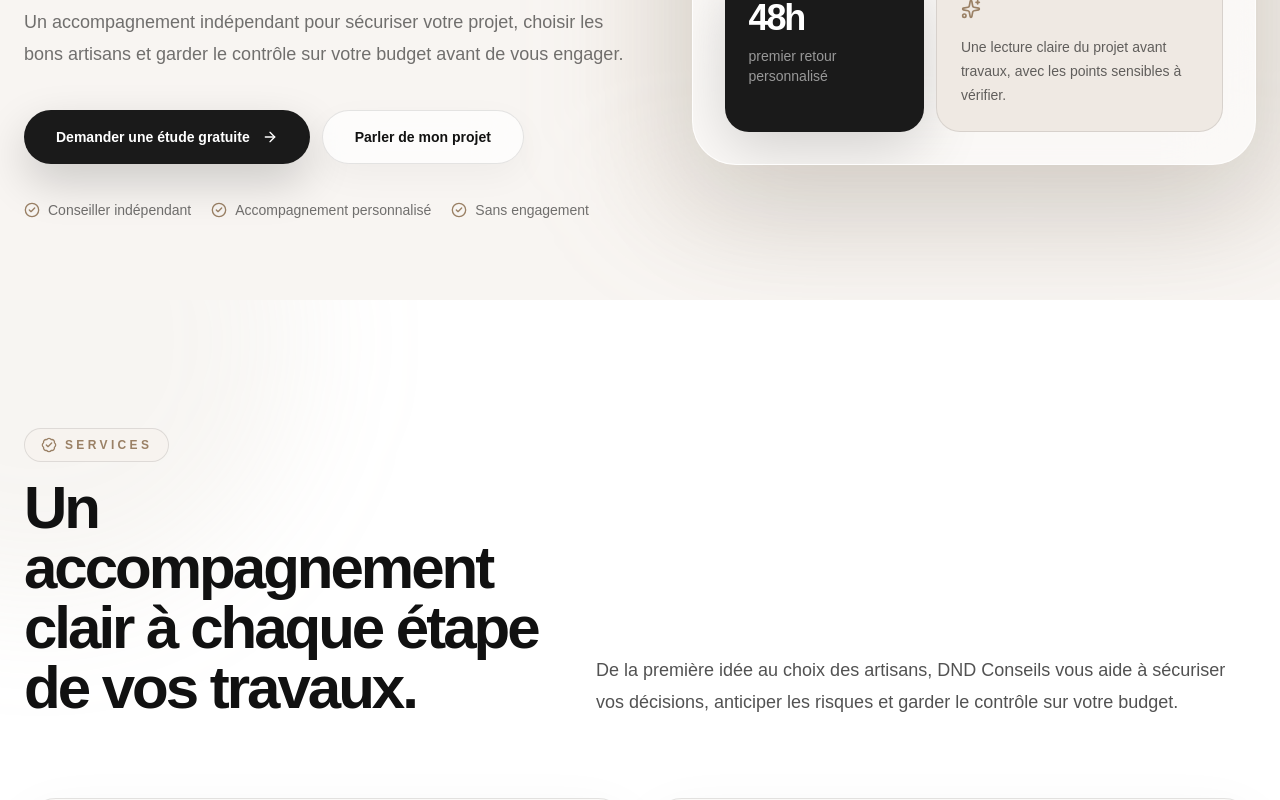
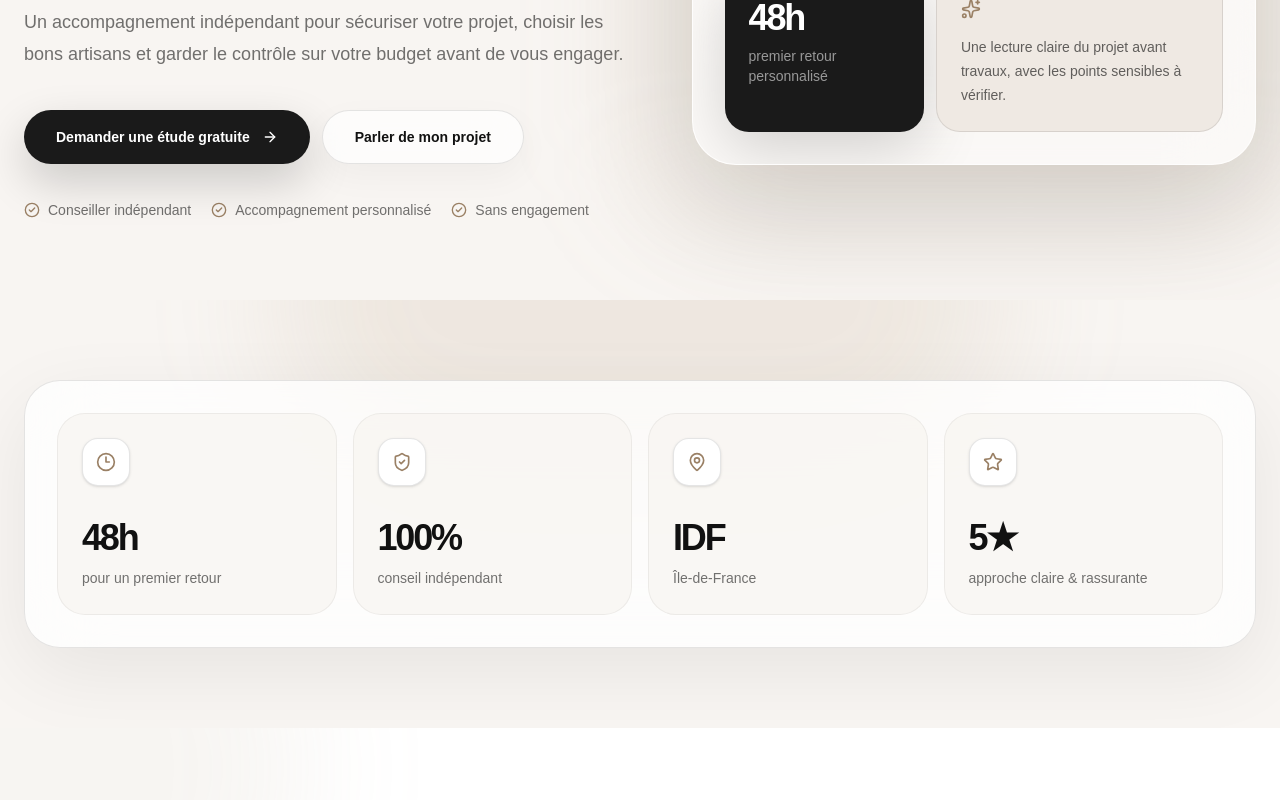
Before and after one commit to markyuna/dnd-conseils, a Next.js app: page / in a window 1280 px wide. Shown: the part 755-1555 px from the top of the page. Built offline with nearby package versions, Linux system fonts and the light colour scheme.

Commit message:
feat: upgrade contact section

```diff
--- a/src/app/a-propos/page.tsx
+++ b/src/app/a-propos/page.tsx
@@ -48,7 +48,7 @@ const values = [
 export default function AboutPage() {
   return (
     <>
-      <Navbar variant="minimal" />
+      <Navbar variant="default" />
 
       <main className="overflow-hidden bg-[#f6f2ee] text-[#171411]">
         {/* HERO */}
--- a/src/app/page.tsx
+++ b/src/app/page.tsx
@@ -8,12 +8,14 @@ import TestimonialsSection from "@/components/TestimonialsSection";
 import FinalCtaSection from "@/components/FinalCtaSection";
 import ContactSection from "@/components/ContactSection";
 import IncludedSection from "@/components/IncludedSection";
+import TrustSection from "@/components/TrustSection";
 
 export default function Home() {
   return (
     <main>
       <Navbar />
       <HeroSection />
+      <TrustSection />
       <ServicesSection />
       <ProblemSolutionSection />
       <ProcessSection />
--- a/src/components/ContactSection.tsx
+++ b/src/components/ContactSection.tsx
@@ -1,28 +1,100 @@
 "use client";
+
+import { motion } from "framer-motion";
+import { ArrowRight } from "lucide-react";
 
 export default function ContactSection() {
   return (
-    <section id="contact" className="py-28 bg-white">
-      <div className="max-w-3xl mx-auto px-6 text-center">
+    <section
+      id="contact"
+      className="relative overflow-hidden bg-[#f6f2ee] py-32"
+    >
+      {/* GLOW BACKGROUNDS */}
+      <div className="absolute left-[-200px] top-[-200px] h-[420px] w-[420px] rounded-full bg-[#b49a7c]/20 blur-3xl" />
+      <div className="absolute bottom-[-200px] right-[-200px] h-[420px] w-[420px] rounded-full bg-black/10 blur-3xl" />
 
-        <h2 className="text-4xl font-semibold mb-6">
+      <div className="relative z-10 mx-auto max-w-5xl px-6">
+        {/* HEADER */}
+        <motion.div
+          initial={{ opacity: 0, y: 30 }}
+          whileInView={{ opacity: 1, y: 0 }}
+          transition={{ duration: 0.7 }}
+          viewport={{ once: true }}
+          className="mb-16 text-center"
+        >
+          <p className="mb-4 text-xs uppercase tracking-[0.3em] text-[#b49a7c]">
+            Contact
+          </p>
+
+          <h2 className="mx-auto max-w-2xl text-4xl font-semibold leading-tight md:text-5xl">
             Parlons de votre projet
           </h2>
 
-        <p className="text-neutral-600 mb-10">
-          Expliquez-nous votre besoin, nous revenons vers vous rapidement.
+          <p className="mx-auto mt-6 max-w-xl text-neutral-600">
+            Décrivez-nous votre besoin. Nous vous apportons une réponse claire,
+            structurée et adaptée sous 48h.
           </p>
+        </motion.div>
 
-        <form className="space-y-4 text-left">
-          <input placeholder="Nom" className="w-full p-3 border rounded-lg" />
-          <input placeholder="Email" className="w-full p-3 border rounded-lg" />
-          <textarea placeholder="Votre projet" className="w-full p-3 border rounded-lg" />
+        {/* CARD */}
+        <motion.div
+          initial={{ opacity: 0, y: 40 }}
+          whileInView={{ opacity: 1, y: 0 }}
+          transition={{ duration: 0.8 }}
+          viewport={{ once: true }}
+          className="relative grid gap-10 rounded-3xl border border-black/5 bg-white/70 p-8 shadow-xl backdrop-blur-xl md:grid-cols-2 md:p-12"
+        >
+          {/* LEFT SIDE (VALUE) */}
+          <div className="flex flex-col justify-between">
+            <div>
+              <h3 className="mb-4 text-2xl font-semibold">
+                Un accompagnement clair dès le départ
+              </h3>
 
-          <button className="w-full bg-black text-white py-3 rounded-lg">
+              <p className="text-neutral-600">
+                Nous analysons votre projet, vos contraintes et vos objectifs
+                afin de vous orienter vers les bonnes décisions dès le début.
+              </p>
+            </div>
+
+            <div className="mt-10 space-y-4 text-sm text-neutral-500">
+              <p>✔ Réponse sous 48h</p>
+              <p>✔ Conseils personnalisés</p>
+              <p>✔ Sans engagement</p>
+            </div>
+          </div>
+
+          {/* FORM */}
+          <form className="space-y-5">
+            <div className="grid gap-4 md:grid-cols-2">
+              <input
+                placeholder="Nom"
+                className="w-full rounded-xl border border-neutral-200 bg-white px-4 py-3 text-sm outline-none transition focus:border-black"
+              />
+              <input
+                placeholder="Email"
+                className="w-full rounded-xl border border-neutral-200 bg-white px-4 py-3 text-sm outline-none transition focus:border-black"
+              />
+            </div>
+
+            <textarea
+              placeholder="Décrivez votre projet..."
+              rows={5}
+              className="w-full rounded-xl border border-neutral-200 bg-white px-4 py-3 text-sm outline-none transition focus:border-black"
+            />
+
+            <button
+              type="submit"
+              className="group flex w-full items-center justify-center gap-2 rounded-xl bg-black px-6 py-4 text-sm font-medium text-white transition hover:bg-neutral-800"
+            >
               Demander une étude
+              <ArrowRight className="h-4 w-4 transition group-hover:translate-x-1" />
             </button>
           </form>
 
+          {/* INNER GLOW */}
+          <div className="pointer-events-none absolute inset-0 rounded-3xl ring-1 ring-black/5" />
+        </motion.div>
       </div>
     </section>
   );
--- /dev/null
+++ b/src/components/TrustSection.tsx
@@ -0,0 +1,78 @@
+"use client";
+
+import { motion } from "framer-motion";
+import { Clock3, MapPin, ShieldCheck, Star } from "lucide-react";
+
+const stats = [
+  {
+    value: "48h",
+    label: "pour un premier retour",
+    icon: Clock3,
+  },
+  {
+    value: "100%",
+    label: "conseil indépendant",
+    icon: ShieldCheck,
+  },
+  {
+    value: "IDF",
+    label: "Île-de-France",
+    icon: MapPin,
+  },
+  {
+    value: "5★",
+    label: "approche claire & rassurante",
+    icon: Star,
+  },
+];
+
+export default function TrustSection() {
+  return (
+    <section className="relative overflow-hidden bg-[#f8f5f2] py-20">
+      <div className="absolute left-1/2 top-[-180px] h-[360px] w-[720px] -translate-x-1/2 rounded-full bg-[#b49a7c]/15 blur-3xl" />
+
+      <div className="relative mx-auto max-w-7xl px-6">
+        <motion.div
+          initial={{ opacity: 0, y: 28 }}
+          whileInView={{ opacity: 1, y: 0 }}
+          viewport={{ once: true, margin: "-80px" }}
+          transition={{ duration: 0.7, ease: [0.22, 1, 0.36, 1] }}
+          className="rounded-[2.25rem] border border-black/10 bg-white/75 p-5 shadow-[0_24px_80px_rgba(0,0,0,0.07)] backdrop-blur-2xl md:p-8"
+        >
+          <div className="grid gap-4 md:grid-cols-4">
+            {stats.map((item, index) => {
+              const Icon = item.icon;
+
+              return (
+                <motion.div
+                  key={item.label}
+                  initial={{ opacity: 0, y: 22 }}
+                  whileInView={{ opacity: 1, y: 0 }}
+                  viewport={{ once: true }}
+                  transition={{
+                    duration: 0.55,
+                    delay: index * 0.08,
+                    ease: [0.22, 1, 0.36, 1],
+                  }}
+                  className="group rounded-[1.75rem] border border-black/5 bg-[#f8f5f2]/80 p-6 transition duration-500 hover:-translate-y-1 hover:border-[#b49a7c]/40 hover:bg-white hover:shadow-[0_18px_55px_rgba(0,0,0,0.08)]"
+                >
+                  <div className="mb-8 flex h-12 w-12 items-center justify-center rounded-2xl border border-black/10 bg-white text-[#9a8065] shadow-sm">
+                    <Icon className="h-5 w-5" />
+                  </div>
+
+                  <p className="text-4xl font-semibold tracking-[-0.06em] text-[#111]">
+                    {item.value}
+                  </p>
+
+                  <p className="mt-2 text-sm leading-6 text-black/55">
+                    {item.label}
+                  </p>
+                </motion.div>
+              );
+            })}
+          </div>
+        </motion.div>
+      </div>
+    </section>
+  );
+}
```
Lines whose indentation alone changed are shown as unchanged.
